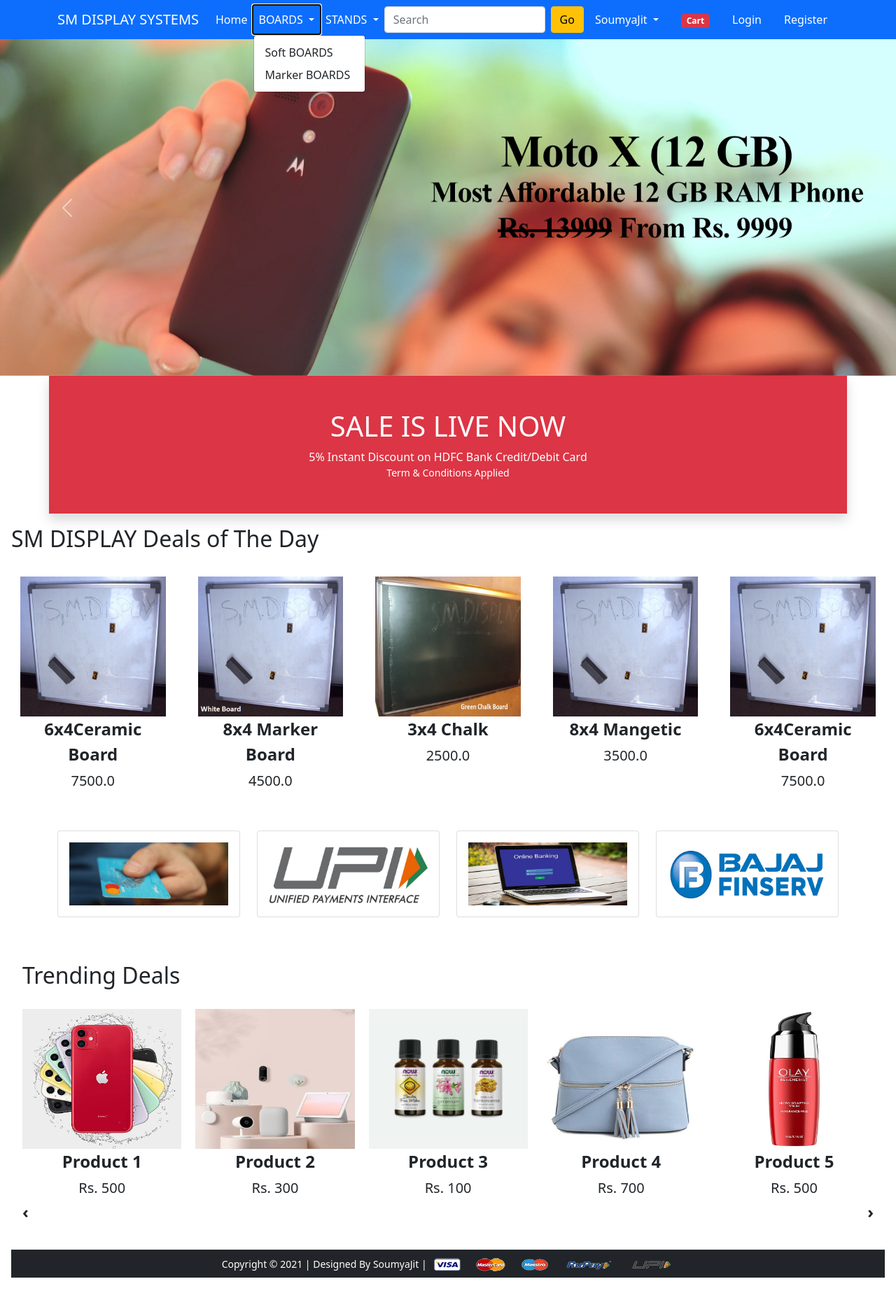
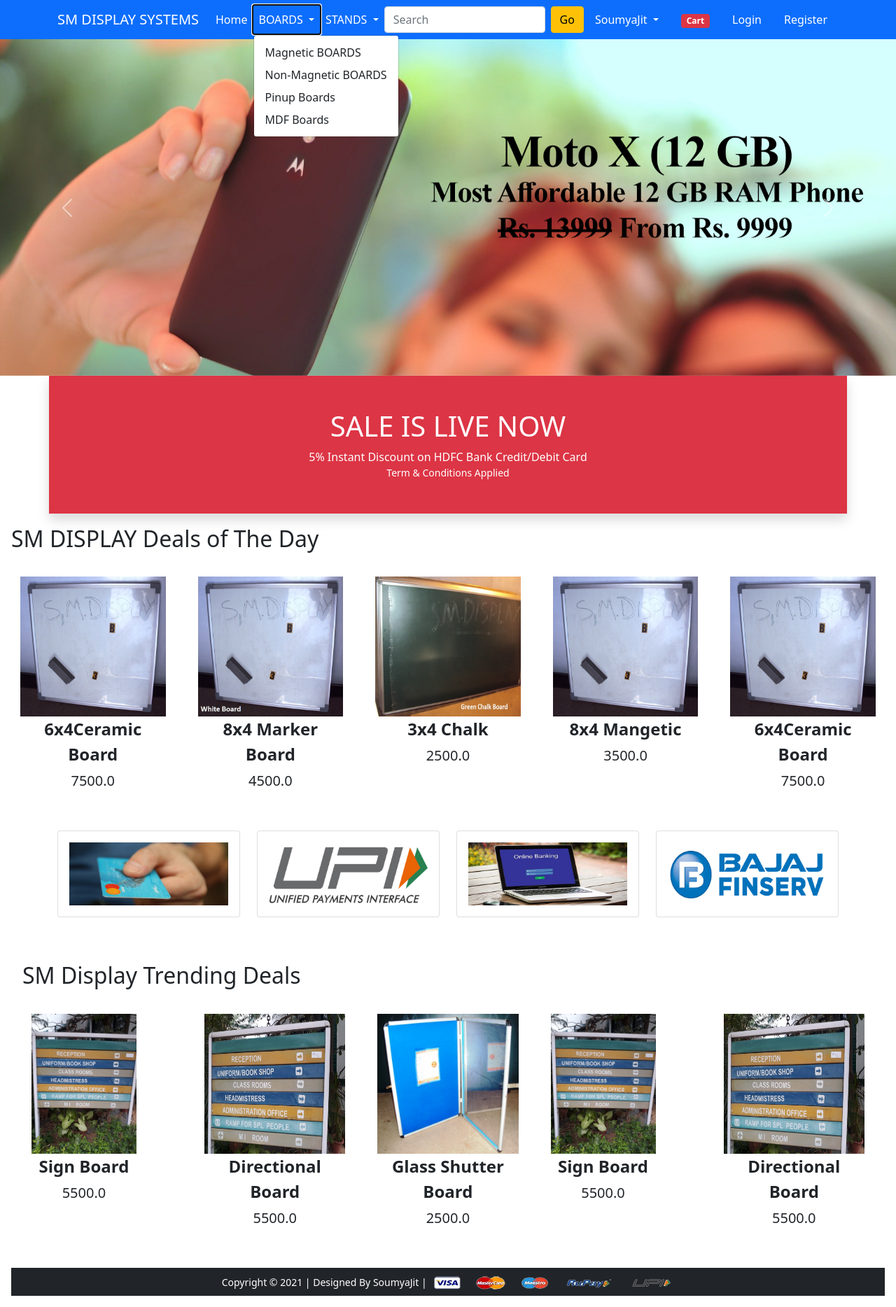
Before and after one commit to sy-r0y/smdisplay, a Django app: page /boards/ in a window 1280 px wide, after a click on "BOARDS". Shown: the whole page at 70% size. Before the commit the page ends 1826 px from the top, so only its background shows below. Run offline with Django 3.2, Linux system fonts and the light colour scheme; data comes from the database, SQL or seed files in the repository; both versions use the stored data as it was after the commit; some libraries are stand-ins or nearby versions.

Commit message:
updated the views

```diff
--- a/boards/templates/home.html
+++ b/boards/templates/home.html
@@ -50,7 +50,7 @@
  <!-- Slider 1 -->
  <div class="owl-carousel" id="slider1">
   {% for m in magnetic %}
-  <a href="{% url 'product-detail' %}" class="btn"><div class="item"><img src="{{m.product_image.url}}" alt="" height="200px"><span class="fw-bold">{{m.title}}</span><br><span class="fs-5">{{m.selling_price}}</span></div></a>
+  <a href="{% url 'product-detail' m.id %}" class="btn"><div class="item"><img src="{{m.product_image.url}}" alt="" height="200px"><span class="fw-bold">{{m.title}}</span><br><span class="fs-5">{{m.selling_price}}</span></div></a>
   {% endfor %}
   </div>
 
@@ -93,21 +93,12 @@
 
 <!-- 2nd Product Slider -->
 <div class="mx-3">
- <h2>Trending Deals</h2>
+ <h2>SM Display Trending Deals</h2>
  <!-- Slider 2 -->
  <div class="owl-carousel" id="slider2">
-  <div class="item"><img src="{% static 'images/product/12.jpg' %}" alt="" height="200px"><span class="fw-bold">Product 1</span><br><span class="fs-5">Rs. 500</span></div>
-  <div class="item"><img src="{% static 'images/product/11.jpg' %}" alt="" height="200px"><span class="fw-bold">Product 2</span><br><span class="fs-5">Rs. 300</span></div>
-  <div class="item"><img src="{% static 'images/product/10.jpg' %}" alt="" height="200px"><span class="fw-bold">Product 3</span><br><span class="fs-5">Rs. 100</span></div>
-  <div class="item"><img src="{% static 'images/product/9.jpg' %}" alt="" height="200px"><span class="fw-bold">Product 4</span><br><span class="fs-5">Rs. 700</span></div>
-  <div class="item"><img src="{% static 'images/product/8.jpg' %}" alt="" height="200px"><span class="fw-bold">Product 5</span><br><span class="fs-5">Rs. 500</span></div>
-  <div class="item"><img src="{% static 'images/product/11.jpg' %}" alt="" height="200px"><span class="fw-bold">Product 6</span><br><span class="fs-5">Rs. 400</span></div>
-  <div class="item"><img src="{% static 'images/product/5.jpg' %}" alt="" height="200px"><span class="fw-bold">Product 7</span><br><span class="fs-5">Rs. 500</span></div>
-  <div class="item"><img src="{% static 'images/product/11.jpg' %}" alt="" height="200px"><span class="fw-bold">Product 8</span><br><span class="fs-5">Rs. 300</span></div>
-  <div class="item"><img src="{% static 'images/product/12.jpg' %}" alt="" height="200px"><span class="fw-bold">Product 9</span><br><span class="fs-5">Rs. 600</span></div>
-  <div class="item"><img src="{% static 'images/product/7.jpg' %}" alt="" height="200px"><span class="fw-bold">Product 10</span><br><span class="fs-5">Rs. 900</span></div>
-  <div class="item"><img src="{% static 'images/product/6.jpg' %}" alt="" height="200px"><span class="fw-bold">Product 11</span><br><span class="fs-5">Rs. 100</span></div>
-  <div class="item"><img src="{% static 'images/product/10.jpg' %}" alt="" height="200px"><span class="fw-bold">Product 12</span><br><span class="fs-5">Rs. 200</span></div>
+  {% for nm in nonmagnetic %}
+   <a href= "{% url 'product-detail' nm.id %}" class='btn'> <div class="item"><img src="{{nm.product_image.url}}" alt="" height="200px"><span class="fw-bold">{{nm.title}}</span><br><span class="fs-5">{{nm.selling_price}}</span></div></a>
+  {% endfor %}
  </div>
 </div>
 <!-- End 2nd Product Slider -->
--- a/boards/urls.py
+++ b/boards/urls.py
@@ -18,7 +18,7 @@ urlpatterns = [
     # 2ns argument of path() specifies the VIEW FUNCTION
     path('', views.BoardHomeView.as_view(), name='home'),
     path('buynow', views.buy_now, name='buy-now'),
-    path('productdetail', views.product_detail, name='product-detail'),
+    path('productdetail/<int:pk>', views.ProductDetailView.as_view(), name='product-detail'),
     path('addtocart', views.add_to_cart, name='add-to-cart'),
     path('checkout', views.checkout, name='checkout'),
     path('profile', views.profile, name='profile'),
@@ -28,6 +28,7 @@ urlpatterns = [
     path('home', views.BoardHomeView.as_view(), name='home'),
     path('changepassword', views.change_password, name='change-password'),
     path('orders', views.orders, name='orders'),
-    path('mobile', views.mobile, name='mobile'),
+    path('mobile/<slug:category>', views.MobileView.as_view(), name='mobiledata'),
+    path('mobile', views.MobileView.as_view(), name='mobile'),
 
-] + static(settings.MEDIA_URL, document_root= settings.MEDIA_ROOT)
+]
--- a/boards/views.py
+++ b/boards/views.py
@@ -26,10 +26,11 @@ class BoardHomeView(View):  # inherits the View class
                                                      'marker': marker, 'pinup': pinup,
                                                      'mdf': mdf}
                      )
-
-
-def product_detail(request):
-    return render(request, 'productdetail.html')
+class ProductDetailView(View):
+    def get(self, request, pk):
+        product= Product.objects.get(pk=pk)
+        # print(product.id)
+        return render(request, 'productdetail.html', {'product':product})
 
 def add_to_cart(request):
     return render(request, 'addtocart.html')
@@ -58,5 +59,16 @@ def change_password(request):
 def orders(request):
     return render(request, 'orders.html')
 
-def mobile(request):
-    return render(request, 'mobile.html')
+class MobileView(View):
+    def get(self, request, category=None):
+        #mobiles=[]
+        if category==None:
+            mobiles=Product.objects.filter(category='magnetic')
+        elif category== 'magnetic' or category=='nonmagnetic' or category=='pinup' or category=='mdf':
+            mobiles=Product.objects.filter(category=category)
+        elif category=='below':
+            mobiles=Product.objects.filter(discount_price__lt=3000)
+        elif category=='above':
+            mobiles=Product.objects.filter(discount_price__gt=3000)
+
+        return render(request, 'mobile.html', {'mobiles':mobiles})
--- a/smdisplay/settings.py
+++ b/smdisplay/settings.py
@@ -40,6 +40,7 @@ INSTALLED_APPS = [
     'django.contrib.staticfiles',
     'boards',
     'plates',
+
 ]
 
 MIDDLEWARE = [
--- a/smdisplay/urls.py
+++ b/smdisplay/urls.py
@@ -15,9 +15,12 @@ Including another URLconf
 """
 from django.contrib import admin
 from django.urls import path, include
+from django.conf.urls.static import static
+from django.conf import settings
 
 urlpatterns = [
     path('admin/', admin.site.urls),
     path('boards/', include('boards.urls')),
     path('plates/', include('plates.urls')),
-]
+
+] + static(settings.MEDIA_URL, document_root= settings.MEDIA_ROOT)
--- a/templates/base.html
+++ b/templates/base.html
@@ -39,8 +39,11 @@
              </a>
              <ul class="dropdown-menu" aria-labelledby="electronicsDropdown">
 
-               <li><a class="dropdown-item" href="{% url 'mobile' %}">Soft BOARDS</a></li>
-               <li><a class='dropdown-item' href="{% url 'mobile' %}">Marker BOARDS</a></li>
+               <li><a class="dropdown-item" href="{% url 'mobiledata' 'magnetic' %}">Magnetic BOARDS</a></li>
+               <li><a class='dropdown-item' href="{% url 'mobiledata' 'nonmagnetic' %}">Non-Magnetic BOARDS</a></li>
+               <li><a class='dropdown-item' href="{% url 'mobiledata' 'pinup' %}">Pinup Boards</a></li>
+               <li><a class='dropdown-item' href="{% url 'mobiledata' 'mdf' %}">MDF Boards</a></li>
+
              </ul>
            </li>
            <li class="nav-item dropdown">
```
Also changed, not shown: boards/templates/mobile.html (+16 -2 lines), boards/templates/productdetail.html (+4 -4 lines), db.sqlite3, media/productimg/Direction_Signage_1.jpg (added), media/productimg/Direction_Signage_5.jpg (added), media/productimg/Glass_Shutter_Board.JPG (added).
